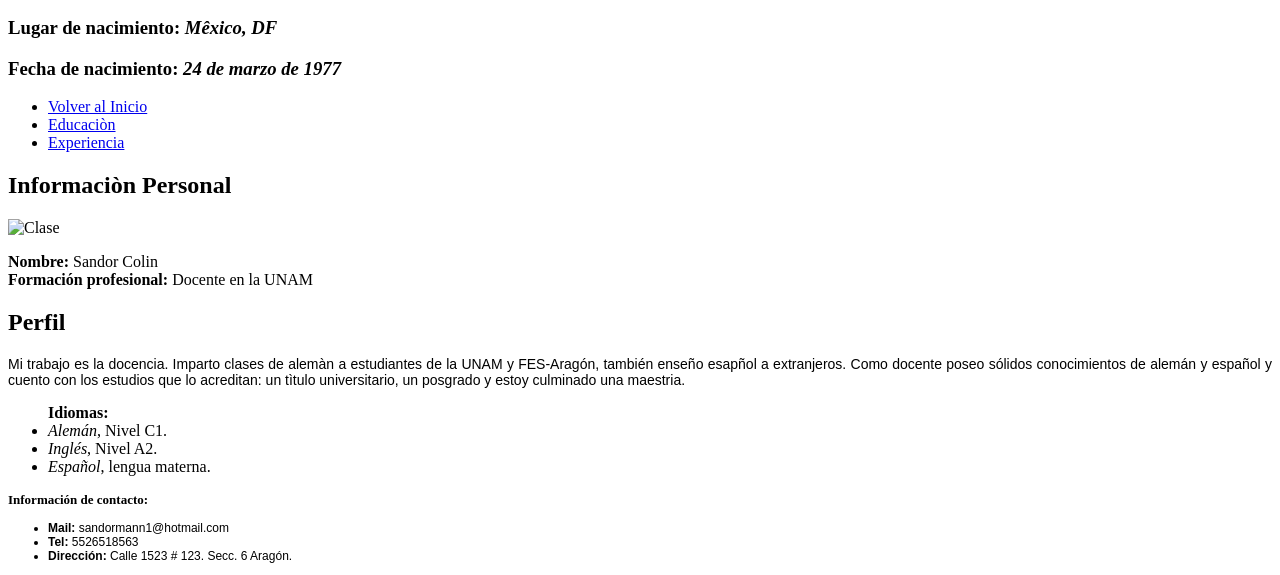
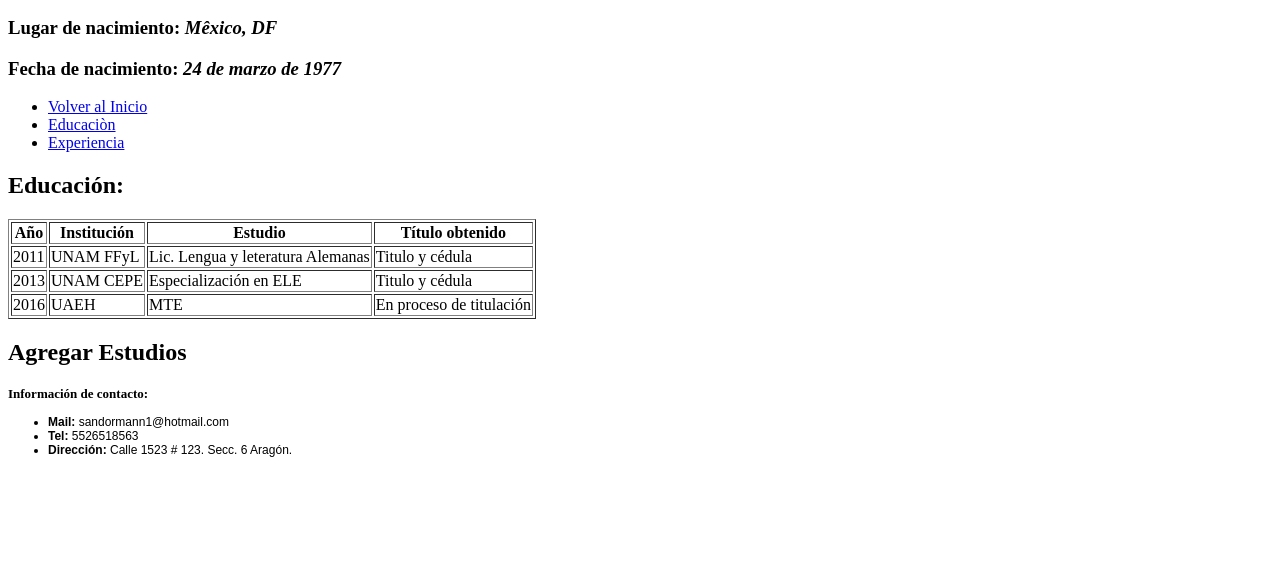
Before and after one commit to sandormann/sandormann, a plain HTML site: page page/educacion.html in a window 1280 px wide. Shown: the part 232-807 px from the top of the page. Drawn offline with Linux system fonts and the light colour scheme.

Commit message:
Tabla agregada

```diff
--- a/page/educacion.html
+++ b/page/educacion.html
@@ -5,11 +5,7 @@
     <meta name="viewport" content="width=width-device">
     <title>Resumen Curricular</title>
     <style>
-      #perfil{
-        font-family: arial;
-        font-size: 14px;
-        text-align: justify;
-      }
+
       #pie{
         font-family: comic;
         font-size: 13px;
@@ -34,23 +30,43 @@
       </ul>
     </navbar>
     <section>
-      <h2>Informaciòn Personal</h2>
-      <img src="img/clase.jpg" alt="Clase" title="En la clase" witdh="200px" height="250"/>
-      <p>
-        <strong> Nombre: </strong>Sandor Colin<br/>
-        <strong> Formación profesional: </strong>Docente en la UNAM
-      </p>
+      <h2>Educación:</h2>
+      <table border="1px">
+      	<thead>
+      	<tr>
+      		<th>Año</th>
+      		<th>Institución</th>
+      		<th>Estudio</th>
+      		<th>Título obtenido</th>
+      	</tr>
+      	</thead>
+      	<tbody>
+      	<tr>
+      		<td>2011</td>
+      		<td>UNAM FFyL</td>
+      		<td>Lic. Lengua y leteratura Alemanas</td>
+      		<td>Titulo y cédula</td>
+      	</tr>
+      	<tr>
+
+      		<td>2013</td>
+      		<td>UNAM CEPE</td>
+      		<td>Especialización en ELE</td>
+      		<td>Titulo y cédula</td>
+      	</tr>
+      	<tr>
+      		<td>2016</td>
+      		<td>UAEH</td>
+      		<td>MTE</td>
+      		<td>En proceso de titulación</td>
+      	</tr>
+      	</tbody>
+      </table>
     </section>
-    <h2>Perfil</h2>
+    <h2>Agregar Estudios</h2>
 
     <article>
-          <p id="perfil">Mi trabajo es la docencia. Imparto clases de alemàn a estudiantes de la UNAM y FES-Aragón, también enseño esapñol a extranjeros. Como docente poseo sólidos conocimientos de alemán y español y cuento con los estudios que lo acreditan: un tìtulo universitario, un posgrado y estoy culminado una maestria.</p>
-          <ul>
-            <strong>Idiomas: </strong>
-            <li><i>Alemán</i>, Nivel C1.</li>
-            <li><i>Inglés</i>, Nivel A2.</li>
-            <li><i>Español</i>, lengua materna.</li>
-          </ul>
+
     </article>
     <footer>
       <p id="pie"><strong>Información de contacto:</strong></p>
```
Also changed, not shown: page/experiencia.html (+1 -1 lines).
